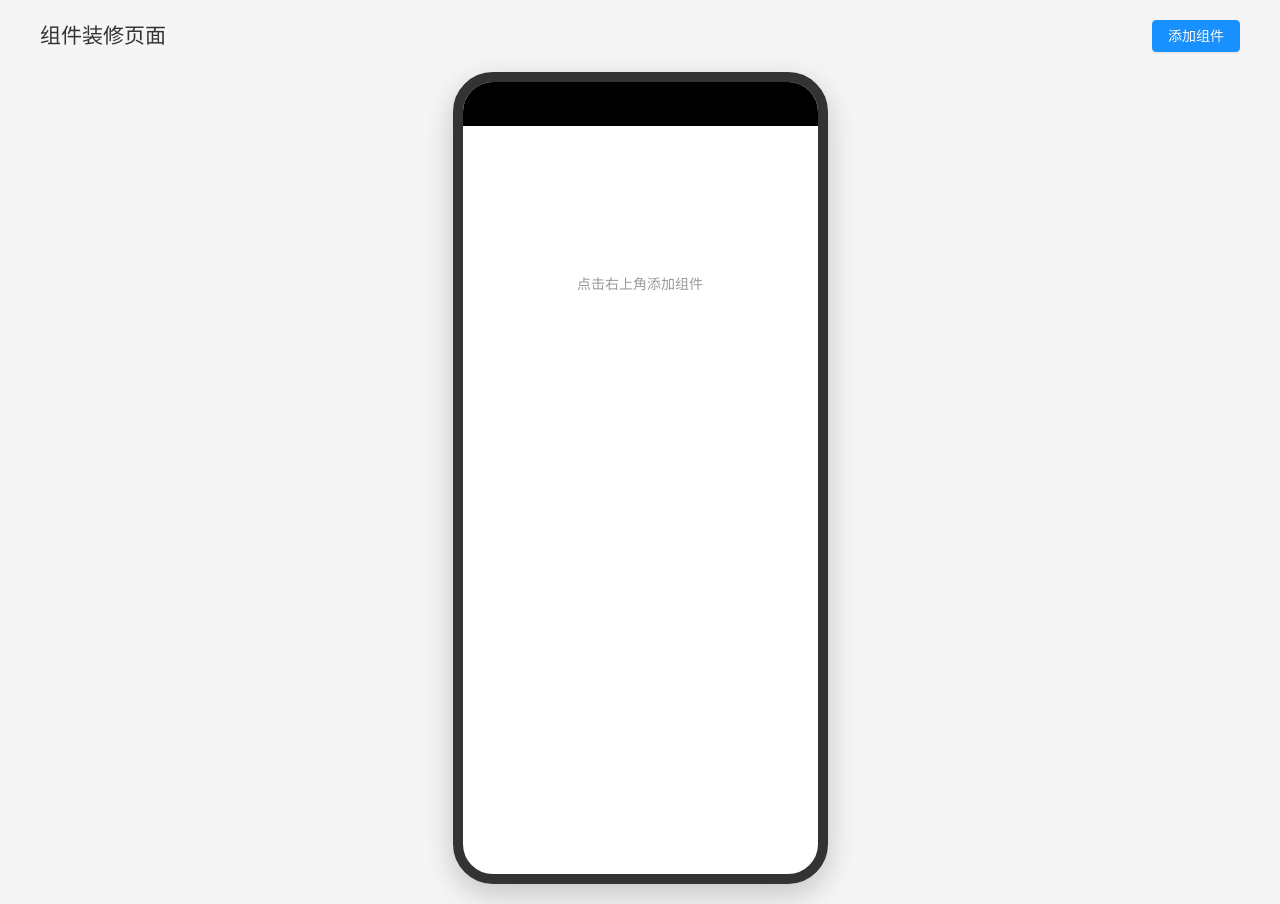
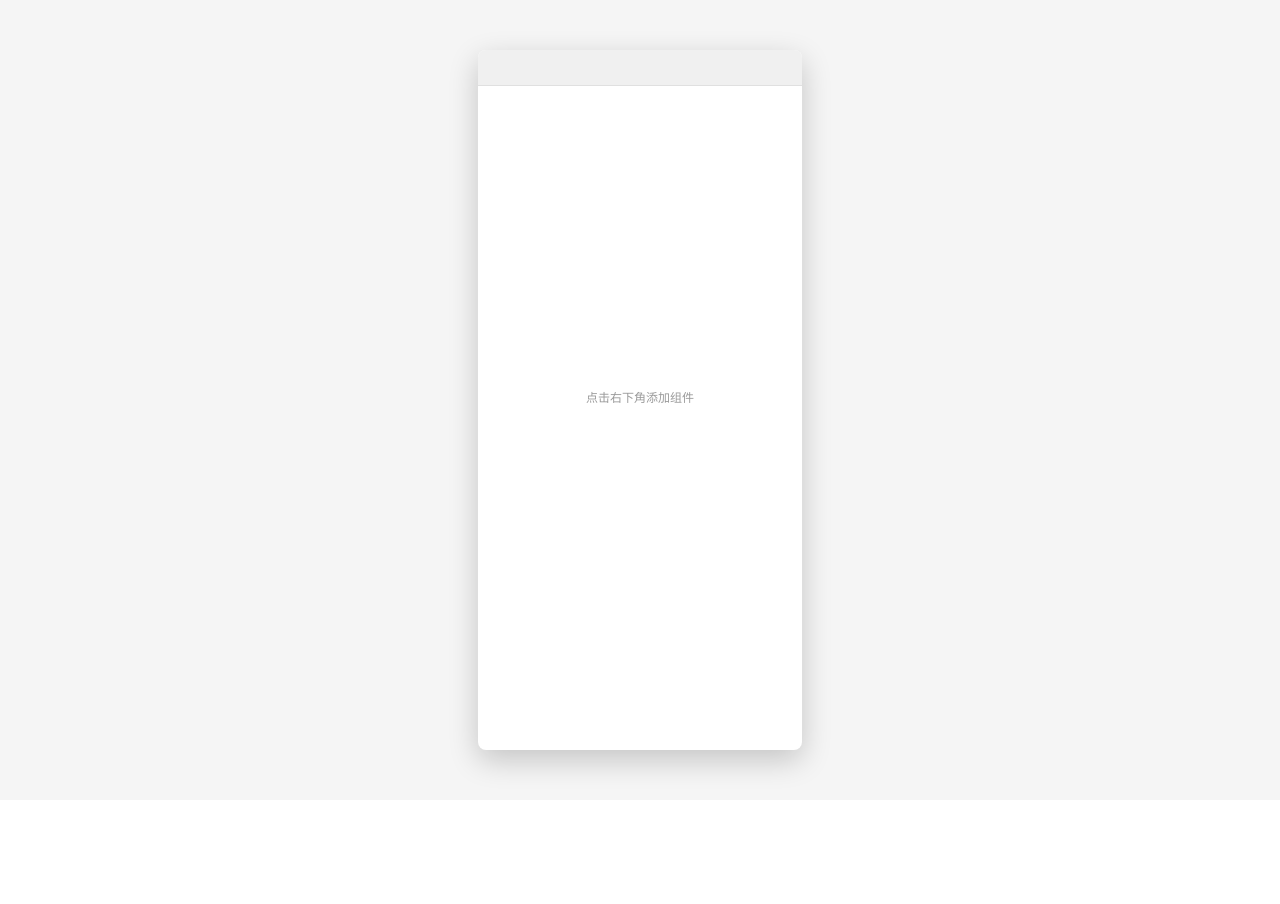
Before and after one commit to sunwenxu1997/decoration-demo, a Vue app: page / in a window 1280 px wide. After the commit the page ends 800 px from the top, so only its background shows below. Built offline with nearby package versions, Linux system fonts and the light colour scheme.

Commit message:
布局样式调整，轮播图无法拖拽问题，预览组件右上角增加操作栏，关键框架目录调整，方法抽离，代码优化等

```diff
--- a/src/components/DecorationBuilder/bases/editor.vue
+++ b/src/components/DecorationBuilder/bases/editor.vue
@@ -21,20 +21,22 @@
 
 <script>
 // 引入组件注册表
-import { components } from '../widgets'
+import { widgets } from '../widgets'
+// 引入工具函数
+import { deepClone } from '@/utils'
 
 // 创建编辑器组件映射
 const editorMap = {}
-components.forEach(component => {
-  editorMap[component.type] = component.Editor
+widgets.forEach(widget => {
+  editorMap[widget.type] = widget.Editor
 })
 
 export default {
   name: 'PropertyEditor',
   components: {
     // 注册所有编辑器组件
-    ...components.reduce((acc, component) => {
-      acc[component.Editor.name] = component.Editor
+    ...widgets.reduce((acc, widget) => {
+      acc[widget.Editor.name] = widget.Editor
       return acc
     }, {})
   },
@@ -46,14 +48,14 @@ export default {
   },
   data() {
     return {
-      localComponent: JSON.parse(JSON.stringify(this.component)),
+      localComponent: deepClone(this.component),
       currentEditor: null
     }
   },
   watch: {
     component: {
       handler(newVal) {
-        this.localComponent = JSON.parse(JSON.stringify(newVal))
+        this.localComponent = deepClone(newVal)
         this.loadComponentEditor(newVal.type)
       },
       deep: true,
@@ -85,11 +87,12 @@ export default {
 
 <style scoped>
 .property-editor {
-  width: 350px;
+  width: 400px;
   background-color: white;
   border-radius: 8px;
   box-shadow: 0 2px 8px rgba(0, 0, 0, 0.1);
   padding: 20px;
+  box-sizing: border-box;
 }
 
 .property-editor h3 {
@@ -101,7 +104,7 @@ export default {
 }
 
 .property-content {
-  max-height: 600px;
+  max-height: calc(100vh - 170px);
   overflow-y: auto;
 }
 
--- a/src/components/DecorationBuilder/bases/preview.vue
+++ b/src/components/DecorationBuilder/bases/preview.vue
@@ -1,14 +1,29 @@
 <template>
   <div class="mobile-preview-container">
-    <div class="mobile-frame">
-      <div class="mobile-header">
-        <div class="notch"></div>
+    <div class="browser-preview">
+      <div class="browser-header">
+        <div class="browser-toolbar">
+          <div
+            class="toolbar-btn"
+            @click="$emit('close-editor')"
+            title="预览"
+          >
+            <a-icon type="eye"/>
+          </div>
+          <div
+            class="toolbar-btn"
+            @click="$emit('show-selector')"
+            title="添加组件"
+          >
+            <a-icon type="plus-circle"  />
+          </div>
+        </div>
       </div>
-      <div class="mobile-content">
+      <div class="browser-content">
         <draggable
           :list="components"
           group="components"
-          handle=".component-drag-handle"
+          handle=".component-item"
           @end="handleDragEnd"
           :element="'div'"
         >
@@ -17,12 +32,8 @@
             :key="element.id"
             class="component-item"
             :class="{ 'component-selected': element.id === selectedComponentId }"
-            @click="handleSelectComponent(element.id)"
+            @click.stop="handleSelectComponent(element.id)"
           >
-            <div class="component-drag-handle">
-              <a-icon type="menu-unfold" />
-            </div>
-
             <div class="component-content">
               <component
                 v-if="isComponentLoaded(element.type)"
@@ -34,29 +45,36 @@
               </div>
             </div>
 
+            <!-- 更多操作按钮 -->
             <div class="component-actions">
-              <a-button
-                type="text"
-                size="small"
-                @click.stop="handleInsertComponent()"
+              <a-dropdown
+                :trigger="['click']"
+                @click.stop
               >
-                <a-icon type="plus-circle" />
-              </a-button>
-              <a-button
-                type="text"
-                size="small"
-                danger
-                @click.stop="handleDeleteComponent(element.id)"
-              >
-                <a-icon type="close-circle" />
-              </a-button>
+                <span class="more-btn">
+                  <a-icon type="ellipsis" :style="{ fontSize: '16px', color: '#999' }" />
+                </span>
+                <a-menu slot="overlay">
+                  <a-menu-item @click="handleInsertComponent()">
+                    <a-icon type="plus-circle" style="margin-right: 8px;" />
+                    添加组件
+                  </a-menu-item>
+                  <a-menu-item
+                    @click="handleDeleteComponent(element.id)"
+                    style="color: #ff4d4f;"
+                  >
+                    <a-icon type="close-circle" style="margin-right: 8px;" />
+                    删除组件
+                  </a-menu-item>
+                </a-menu>
+              </a-dropdown>
             </div>
           </div>
         </draggable>
 
         <div v-if="components.length === 0" class="empty-state">
-          <a-icon type="plus-circle" :style="{ fontSize: '48px', color: '#ccc' }" />
-          <p>点击右上角添加组件</p>
+          <a-icon type="plus-circle" :style="{ fontSize: '25px', color: '#ccc' }" />
+          <p>点击右下角添加组件</p>
         </div>
       </div>
     </div>
@@ -66,12 +84,12 @@
 <script>
 import draggable from 'vuedraggable'
 // 引入组件注册表
-import { components } from '../widgets'
+import { widgets } from '../widgets'
 
 // 创建组件映射
-const componentMap = {}
-components.forEach(component => {
-  componentMap[component.type] = component.Preview
+const widgetMap = {}
+widgets.forEach(widget => {
+  widgetMap[widget.type] = widget.Preview
 })
 
 export default {
@@ -79,8 +97,8 @@ export default {
   components: {
     draggable,
     // 注册所有预览组件
-    ...components.reduce((acc, component) => {
-      acc[component.Preview.name] = component.Preview
+    ...widgets.reduce((acc, widget) => {
+      acc[widget.Preview.name] = widget.Preview
       return acc
     }, {})
   },
@@ -96,7 +114,7 @@ export default {
   },
   data() {
     return {
-      loadedPreviews: componentMap
+      loadedPreviews: widgetMap
     }
   },
   methods: {
@@ -129,41 +147,75 @@ export default {
   display: flex;
   justify-content: center;
   align-items: flex-start;
+  padding: 20px 0;
 }
 
-.mobile-frame {
+/* 浏览器样式 */
+.browser-preview {
+  /* 保持375:812的比例 */
+  aspect-ratio: 375 / 812;
   width: 375px;
-  height: 812px;
-  border: 10px solid #333;
-  border-radius: 40px;
+  max-width: calc(100vw - 40px);
+  max-height: calc(100vh - 100px);
+  /* 等比例缩放 */
+  width: min(375px, calc((100vh - 100px) * (375 / 812)));
+  border-radius: 8px;
   background-color: white;
   overflow: hidden;
   box-shadow: 0 10px 30px rgba(0, 0, 0, 0.2);
   position: relative;
+  display: flex;
+  flex-direction: column;
+  margin: 0 auto;
 }
 
-.mobile-header {
-  height: 44px;
-  background-color: #000;
-  position: relative;
+.browser-header {
+  height: 36px;
+  background-color: #f0f0f0;
+  display: flex;
+  align-items: center;
+  padding: 0 12px;
+  border-bottom: 1px solid #e0e0e0;
+  justify-content: flex-end;
 }
 
-.notch {
-  width: 180px;
-  height: 22px;
-  background-color: #000;
-  border-radius: 0 0 20px 20px;
-  position: absolute;
-  left: 50%;
-  transform: translateX(-50%);
+/* 浏览器工具栏 */
+.browser-toolbar {
+  display: flex;
+  gap: 5px;
+  align-items: center;
 }
 
-.mobile-content {
-  height: calc(100% - 44px);
+/* 工具栏按钮 */
+.toolbar-btn {
+  width: 28px;
+  height: 28px;
+  display: flex;
+  justify-content: center;
+  align-items: center;
+  border-radius: 4px;
+  cursor: pointer;
+  transition: all 0.3s ease;
+}
+
+.toolbar-btn:hover {
+  background-color: rgba(0, 0, 0, 0.1);
+}
+
+/* 浏览器控制按钮已移除 */
+
+.browser-content {
+  flex: 1;
   overflow-y: auto;
   padding: 10px;
+  /* 内容不可选中 */
+  user-select: none;
+  -webkit-user-select: none;
+  -moz-user-select: none;
+  -ms-user-select: none;
 }
 
+/* 组件样式 */
 .component-item {
   position: relative;
   margin-bottom: 15px;
@@ -171,11 +223,11 @@ export default {
   border: 2px solid transparent;
   border-radius: 8px;
   transition: all 0.3s ease;
-  cursor: pointer;
+  cursor: move;
+  overflow: hidden;
 }
 
 .component-item:hover {
-  background-color: #fafafa;
   border-color: #d9d9d9;
 }
 
@@ -184,38 +236,44 @@ export default {
   background-color: rgba(24, 144, 255, 0.05);
 }
 
-.component-drag-handle {
-  position: absolute;
-  top: 10px;
-  left: 10px;
-  width: 20px;
-  height: 20px;
-  color: #999;
-  cursor: move;
-  z-index: 10;
+.component-content {
+  /* 移除左侧padding，因为没有拖拽图标了 */
+  padding: 0;
 }
 
-.component-content {
-  padding-left: 30px;
-}
-
+/* 更多操作按钮样式 */
 .component-actions {
   position: absolute;
   top: 10px;
   right: 10px;
-  display: flex;
-  gap: 5px;
   opacity: 0;
   transition: opacity 0.3s ease;
   z-index: 10;
 }
 
-.component-item:hover .component-actions {
+/* 在选中或悬浮时显示操作按钮 */
+.component-selected .component-actions {
   opacity: 1;
 }
 
-.component-selected .component-actions {
-  opacity: 1;
+/* 更多按钮样式 */
+.more-btn {
+  width: 28px;
+  height: 28px;
+  display: flex;
+  justify-content: center;
+  align-items: center;
+  background-color: rgba(255, 255, 255, 0.8);
+  border-radius: 50%;
+  cursor: pointer;
+  transition: all 0.3s ease;
+  box-shadow: 0 2px 8px rgba(0, 0, 0, 0.15);
+}
+
+.more-btn:hover {
+  background-color: white;
+  transform: scale(1.1);
+  box-shadow: 0 4px 12px rgba(0, 0, 0, 0.2);
 }
 
 .loading-component {
@@ -233,10 +291,11 @@ export default {
   align-items: center;
   height: 300px;
   color: #999;
+  margin-top: calc(100% - 150px);
 }
 
 .empty-state p {
   margin-top: 10px;
-  font-size: 14px;
+  font-size: 12px;
 }
 </style>
--- a/src/components/DecorationBuilder/bases/selector.vue
+++ b/src/components/DecorationBuilder/bases/selector.vue
@@ -1,28 +1,26 @@
 <template>
   <a-modal
     :visible="visible"
-    title="选择组件"
+    title=""
     :footer="null"
+    :closable="false"
     width="600px"
     @cancel="handleCancel"
   >
     <div class="component-selector">
-      <div class="component-category">
-        <h3>基础组件</h3>
       <div class="component-list">
         <div
           class="component-card"
           v-for="component in availableComponents"
           :key="component.type"
           @click="handleSelectComponent(component.type)"
+          :title="component.description"
         >
           <div class="component-icon">
             <a-icon :type="component.icon" />
           </div>
           <div class="component-info">
             <h4>{{ component.name }}</h4>
-              <p>{{ component.description }}</p>
-            </div>
           </div>
         </div>
       </div>
@@ -31,8 +29,8 @@
 </template>
 
 <script>
-// 引入组件注册表
-import { components } from '../widgets'
+// 引入组件类型定义和元数据
+import { COMPONENT_METADATA, getAllComponentTypes } from '../config/componentTypes'
 
 export default {
   name: 'ComponentSelector',
@@ -44,12 +42,12 @@ export default {
   },
   computed: {
     availableComponents() {
-      // 从组件注册表获取可用组件列表
-      return components.map(component => ({
-        type: component.type,
-        name: component.name,
-        description: component.description,
-        icon: component.icon
+      // 从组件元数据配置获取可用组件列表
+      return getAllComponentTypes().map(type => ({
+        type,
+        name: COMPONENT_METADATA[type].name,
+        description: COMPONENT_METADATA[type].description,
+        icon: COMPONENT_METADATA[type].icon
       }))
     }
   },
@@ -67,35 +65,31 @@ export default {
 
 <style scoped>
 .component-selector {
-  max-height: 400px;
-  overflow-y: auto;
-}
-
-.component-category {
-  margin-bottom: 20px;
-}
-
-.component-category h3 {
-  margin: 0 0 15px 0;
-  font-size: 16px;
-  color: #333;
-  border-bottom: 1px solid #e8e8e8;
-  padding-bottom: 8px;
+  height: 100%;
+  min-height: 400px;
+  padding: 20px;
 }
 
 .component-list {
   display: grid;
-  grid-template-columns: repeat(auto-fill, minmax(250px, 1fr));
-  gap: 15px;
+  grid-template-columns: repeat(auto-fill, 120px);
+  gap: 10px;
+  padding: 0 10px;
 }
 
 .component-card {
-  padding: 20px;
+  display: flex;
+  flex-direction: column;
+  align-items: center;
+  justify-content: center;
+  padding: 15px;
   border: 1px solid #e8e8e8;
   border-radius: 8px;
   cursor: pointer;
   transition: all 0.3s ease;
   background-color: white;
+  width: 120px;
+  height: 120px;
 }
 
 .component-card:hover {
@@ -105,21 +99,16 @@ export default {
 }
 
 .component-icon {
-  font-size: 32px;
+  font-size: 28px;
   color: #1890ff;
-  margin-bottom: 10px;
+  margin-bottom: 8px;
 }
 
 .component-info h4 {
-  margin: 0 0 5px 0;
-  font-size: 16px;
-  color: #333;
-}
-
-.component-info p {
   margin: 0;
   font-size: 14px;
-  color: #666;
-  line-height: 1.4;
+  color: #333;
+  text-align: center;
+  font-weight: 500;
 }
 </style>
--- /dev/null
+++ b/src/components/DecorationBuilder/config/componentTypes.js
@@ -0,0 +1,66 @@
+// 组件类型定义
+// 统一管理所有组件类型，确保命名一致性
+
+/**
+ * 组件类型枚举
+ * 使用小写短横线命名规范
+ */
+export const COMPONENT_TYPES = {
+  // 基础组件
+  BANNER: 'banner',          // 轮播图
+  NEWS_LIST: 'news-list'     // 新闻列表
+}
+
+/**
+ * 组件类型元数据
+ * 包含组件的显示名称、描述、图标等信息
+ */
+export const COMPONENT_METADATA = {
+  [COMPONENT_TYPES.BANNER]: {
+    name: '轮播图',
+    description: '支持多张图片轮播展示，可配置自动播放和跳转链接',
+    icon: 'picture',
+    category: '基础组件'
+  },
+  [COMPONENT_TYPES.NEWS_LIST]: {
+    name: '新闻列表',
+    description: '展示最新资讯或文章列表，支持标题和日期显示',
+    icon: 'file-text',
+    category: '基础组件'
+  }
+}
+
+/**
+ * 根据组件类型获取元数据
+ * @param {string} type 组件类型
+ * @returns {Object|null} 组件元数据
+ */
+export const getComponentMetadata = (type) => {
+  return COMPONENT_METADATA[type] || null
+}
+
+/**
+ * 获取所有组件类型列表
+ * @returns {Array<string>} 组件类型列表
+ */
+export const getAllComponentTypes = () => {
+  return Object.values(COMPONENT_TYPES)
+}
+
+/**
+ * 获取组件类型分组
+ * @returns {Object} 按分类分组的组件类型
+ */
+export const getComponentTypesByCategory = () => {
+  const categories = {}
+
+  Object.entries(COMPONENT_METADATA).forEach(([type, metadata]) => {
+    const category = metadata.category || '未分类'
+    if (!categories[category]) {
+      categories[category] = []
+    }
+    categories[category].push(type)
+  })
+
+  return categories
+}
--- /dev/null
+++ b/src/components/DecorationBuilder/config/defaultProps.js
@@ -0,0 +1,62 @@
+// 组件默认属性配置
+// 集中管理所有组件的默认属性，与元数据分离
+
+import { COMPONENT_TYPES } from './componentTypes'
+
+/**
+ * 组件默认属性配置
+ */
+export const DEFAULT_PROPS = {
+  [COMPONENT_TYPES.BANNER]: {
+    images: [
+      { url: 'https://picsum.photos/800/450?random=1', link: '' },
+      { url: 'https://picsum.photos/800/450?random=2', link: '' },
+      { url: 'https://picsum.photos/800/450?random=3', link: '' }
+    ],
+    autoPlay: true,
+    interval: 3000,
+    dots: true,
+    arrows: false
+  },
+  [COMPONENT_TYPES.NEWS_LIST]: {
+    title: '最新资讯',
+    news: [
+      { id: 1, title: '装修小技巧分享', date: '2026-04-01', link: '' },
+      { id: 2, title: '春季装修注意事项', date: '2026-04-02', link: '' },
+      { id: 3, title: '现代简约风格解析', date: '2026-04-03', link: '' }
+    ],
+    showDate: true,
+    showArrow: true,
+    maxItems: 5
+  }
+}
+
+/**
+ * 根据组件类型获取默认属性
+ * @param {string} type 组件类型
+ * @returns {Object} 默认属性对象
+ */
+export const getDefaultProps = (type) => {
+  // 深拷贝避免引用问题
+  return JSON.parse(JSON.stringify(DEFAULT_PROPS[type] || {}))
+}
+
+/**
+ * 更新组件默认属性
+ * @param {string} type 组件类型
+ * @param {Object} newProps 新的默认属性
+ */
+export const updateDefaultProps = (type, newProps) => {
+  if (DEFAULT_PROPS[type]) {
+    DEFAULT_PROPS[type] = { ...DEFAULT_PROPS[type], ...newProps }
+  }
+}
+
+/**
+ * 添加新组件的默认属性
+ * @param {string} type 组件类型
+ * @param {Object} props 默认属性
+ */
+export const addComponentDefaultProps = (type, props) => {
+  DEFAULT_PROPS[type] = props
+}
--- a/src/components/DecorationBuilder/index.vue
+++ b/src/components/DecorationBuilder/index.vue
@@ -1,9 +1,5 @@
 <template>
   <div class="decoration-builder">
-    <div class="builder-header">
-      <h2>组件装修页面</h2>
-      <a-button type="primary" @click="showComponentSelector = true">添加组件</a-button>
-    </div>
 
     <div class="builder-content">
       <!-- 中间移动端预览 -->
@@ -14,16 +10,16 @@
         @delete-component="handleDeleteComponent"
         @insert-component="handleInsertComponent"
         @update-order="handleUpdateOrder"
+        @close-editor="closeEditor"
+        @show-selector="showComponentSelector = true"
       />
-
+    </div>
       <!-- 右侧属性编辑 -->
       <Editor
         v-if="selectedComponent"
         :component="selectedComponent"
         @update-component="handleUpdateComponent"
       />
-    </div>
-
     <!-- 组件选择弹窗 -->
     <Selector
       :visible="showComponentSelector"
@@ -34,13 +30,14 @@
 </template>
 
 <script>
-// 引入基础组件
 import Editor from './bases/editor.vue'
 import Preview from './bases/preview.vue'
 import Selector from './bases/selector.vue'
 
-// 引入组件注册表
-import { getComponentDefaultProps } from './widgets'
+// 引入工具函数
+import { generateId } from '@/utils'
+// 引入默认属性配置
+import { getDefaultProps } from './config/defaultProps'
 
 export default {
   name: 'DecorationBuilder',
@@ -63,16 +60,12 @@ export default {
     }
   },
   methods: {
-    generateId() {
-      return Date.now() + Math.random().toString(36).substr(2, 9)
-    },
-
     handleAddComponent(componentType) {
       const newComponent = {
-        id: this.generateId(),
+        id: generateId(),
         type: componentType,
-        // 从组件注册表获取默认属性
-        props: getComponentDefaultProps(componentType)
+        // 从配置文件获取默认属性
+        props: getDefaultProps(componentType)
       }
 
       this.components.push(newComponent)
@@ -109,6 +102,10 @@ export default {
       if (index > -1) {
         this.components.splice(index, 1, updatedComponent)
       }
+    },
+    closeEditor() {
+      // 关闭编辑器（取消选中组件）
+      this.selectedComponentId = null
     }
   }
 }
@@ -119,26 +116,18 @@ export default {
   width: 100%;
   min-height: 100vh;
   background-color: #f5f5f5;
-  padding: 20px;
+  position: relative;
+  display: flex;
+  align-items: center;
 }
 
-.builder-header {
-  display: flex;
-  justify-content: space-between;
-  align-items: center;
-  margin-bottom: 20px;
-  padding: 0 20px;
-}
-
-.builder-header h2 {
-  margin: 0;
-  color: #333;
-}
 
 .builder-content {
   display: flex;
   gap: 20px;
   justify-content: center;
   align-items: flex-start;
+  max-width: 1200px;
+  margin: 0 auto;
 }
 </style>
--- a/src/components/DecorationBuilder/widgets/Banner/preview.vue
+++ b/src/components/DecorationBuilder/widgets/Banner/preview.vue
@@ -67,6 +67,7 @@ export default {
   width: 100%;
   height: 100%;
   object-fit: cover;
+  pointer-events: none; /* 禁止图片被点击, 否则会影响组件拖拽 */
 }
 
 .empty-banner {
--- a/src/components/DecorationBuilder/widgets/index.js
+++ b/src/components/DecorationBuilder/widgets/index.js
@@ -1,27 +1,39 @@
 // 组件注册表，集中管理所有可用组件
-// 新增组件时只需在此处导入并添加到components数组即可
+// 新增组件时只需在此处导入并添加到widgets数组即可
 
 import BannerComponent from './Banner'
 import NewsComponent from './News'
+import { getDefaultProps } from '../config/defaultProps'
 
 // 组件数组，包含所有可用组件的配置信息
-export const components = [
+export const widgets = [
   BannerComponent,
   NewsComponent
 ]
 
 // 根据组件类型获取组件配置
-export const getComponentConfig = (type) => {
-  return components.find(component => component.type === type)
+export const getWidgetConfig = (type) => {
+  return widgets.find(widget => widget.type === type)
 }
 
 // 获取所有组件的类型列表
-export const getComponentTypes = () => {
-  return components.map(component => component.type)
+export const getWidgetTypes = () => {
+  return widgets.map(widget => widget.type)
 }
 
-// 获取组件的默认属性
-export const getComponentDefaultProps = (type) => {
-  const config = getComponentConfig(type)
-  return config ? JSON.parse(JSON.stringify(config.defaultProps)) : {}
+// 获取组件的默认属性（从配置文件中获取）
+export const getWidgetDefaultProps = (type) => {
+  return getDefaultProps(type)
 }
+
+// 根据组件类型获取预览组件
+export const getWidgetPreview = (type) => {
+  const config = getWidgetConfig(type)
+  return config ? config.Preview : null
+}
+
+// 根据组件类型获取编辑组件
+export const getWidgetEditor = (type) => {
+  const config = getWidgetConfig(type)
+  return config ? config.Editor : null
+}
```
Also changed, not shown: src/components/DecorationBuilder/config/settings.js (added, +64 -0 lines), src/components/DecorationBuilder/widgets/Banner/index.js (+4 -19 lines), src/components/DecorationBuilder/widgets/News/index.js (+4 -18 lines), src/utils/index.js (renamed from src/components/DecorationBuilder/utils/index.js). Lines whose indentation alone changed are shown as unchanged.
